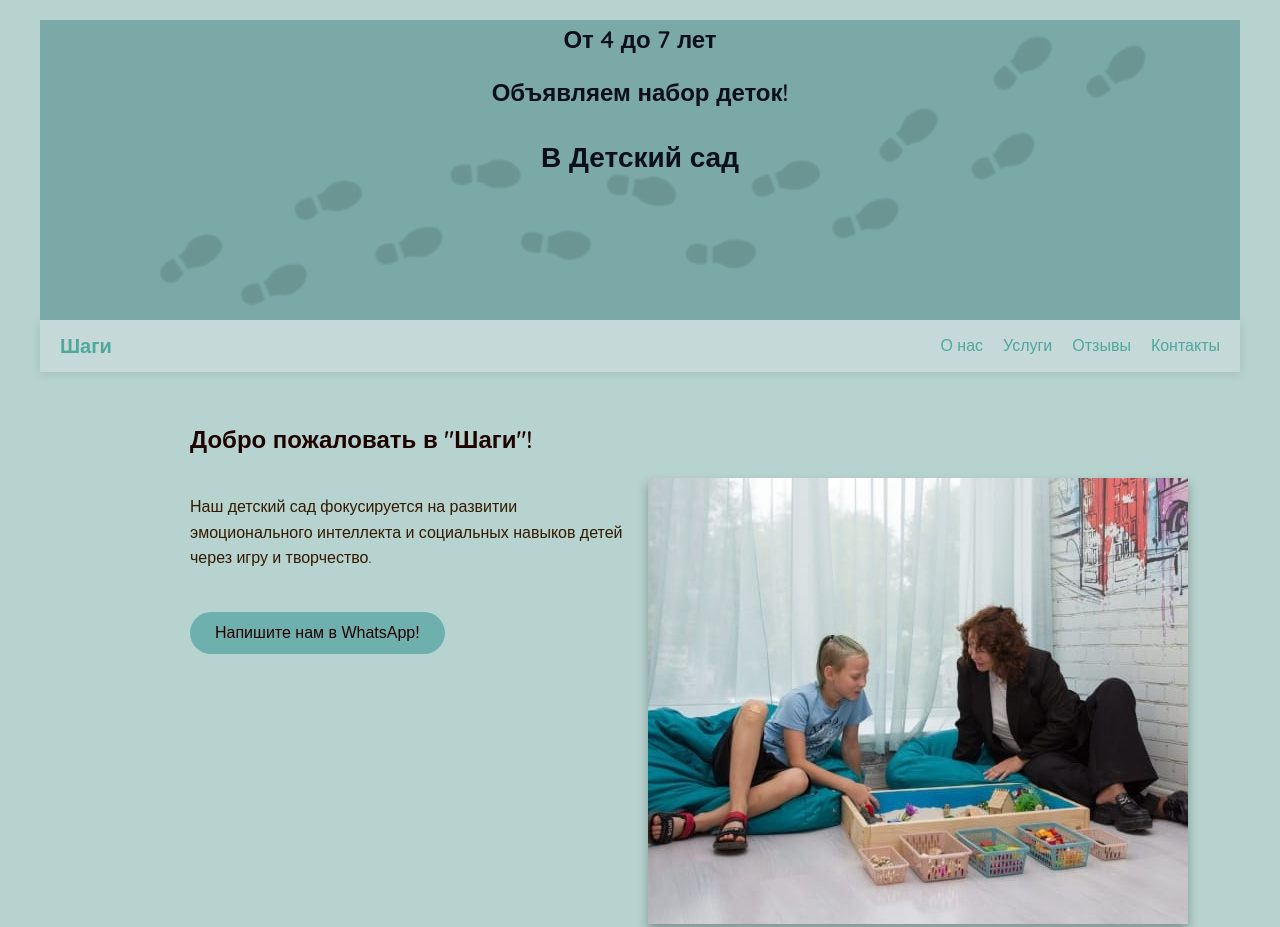
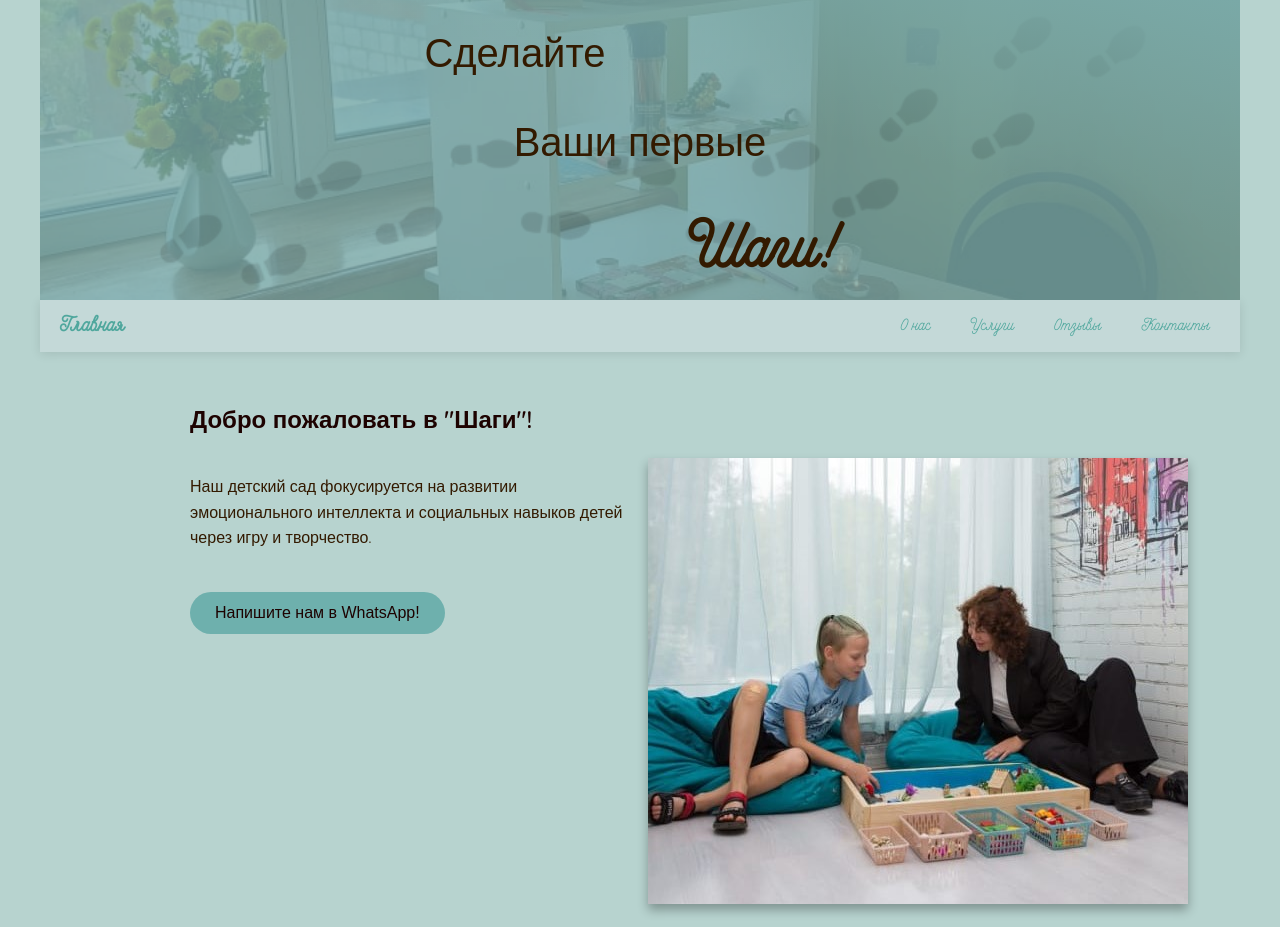
Before and after one commit to waykai-gh/garden-site, a plain HTML site: page index.html in a window 1280 px wide. Shown: the top 927 px of the page. Drawn offline with Linux system fonts and the light colour scheme.

Commit message:
correct_media(aboutimg&navbar)

```diff
--- a/index.html
+++ b/index.html
@@ -7,6 +7,7 @@
     <link rel="stylesheet" href="./src/css/base.css" />
     <link rel="stylesheet" href="./src/css/components/navbar.css" />
     <link rel="stylesheet" href="./src/css/components/buttons.css" />
+    <link rel="stylesheet" href="./src/css/components/ymap.css" />
     <link rel="icon" href="./src/img/logo-Photoroom.png" type="image/jpeg">
     <link href="https://fonts.googleapis.com/css2?family=Quicksand :wght@400;600&display=swap" rel="stylesheet">
 </head>
@@ -17,15 +18,15 @@
         <div class="container">
         <!-- Шапка сайта -->
          <div class="main-header" >
-         <h1>От 4 до 7 лет</h1>
-        <div class="main-title">
-            <h2>Объявляем набор деток!</h2>
-            <h3>В Детский сад</h3>
-        </div>
+            <div class="main-text">
+                <span class="span-text-do">Сделайте</span>
+                <span>Ваши первые</span>
+                <span class="span-text-steps">Шаги!</span>
+            </div>
         </div>
         <!-- Прикреплённое меню -->
         <nav class="navbar-container">
-            <a href="#main" class="navbar-logo">Шаги</a>
+            <a href="#main" class="navbar-logo">Главная</a>
             <ul class="navbar-menu">
                 <li><a href="#about">О нас</a></li>
                 <li><a href="#services">Услуги</a></li>
--- a/src/css/base.css
+++ b/src/css/base.css
@@ -1,4 +1,12 @@
 /* Основные настройки*/
+
+@font-face {
+  font-family: "GoodTime";
+  src: url("../fonts/GoodTimeScript.woff2") format(woff2),
+  url("../fonts/GoodTimeScript.woff") format(woff);
+  font-style: normal;
+  font-weight: normal;
+}
 body {
   font-family: 'Quicksand', sans-serif;
   margin: 0;
@@ -6,6 +14,12 @@ body {
   background-color: #B7D3CF;
   color: #331a00;
   line-height: 1.6;
+}
+
+.container {
+    max-width: 1200px; /* Максимальная ширина */
+    margin: 0 auto; /* Центрируем */
+    padding: 0 20px; /* Отступы слева/справа */
 }
 
 main {
@@ -18,31 +32,50 @@ header {
 
 .main-header {
   text-align: center;
-  background-image: url("../img/steps.png");
+  background-image:
+    linear-gradient(to right top, rgba(122,169,167,0) 60%, #7AA9A7 100%),
+    url("../img/steps.png"),
+    url("../img/headerImg.png");
   background-size: cover;
   background-position: center;
   background-color: #7AA9A7;
+  background-repeat: no-repeat;
   position: relative;
   width: 100%;
   height: 300px;
 }
 
-.main-header h1 {
-  color: #0a0f1a;
+.main-text {
+  display: flex;
+  flex-direction: column;
+  align-items: center;
+  gap: 25px; /* Расстояние между строками */
+  font-size: 40px;
 }
 
-.main-title h2 {
-  color: #0a0f1a;
-  font-size: 24px;
-  margin: 10px 0;
-  line-height: 1.2;
+.span-text-do {
+  display: block;
+  padding: 10px;
+  padding: 20px 250px 0px 0px;
 }
 
-.main-title h3 {
-  color: #0a0f1a;
-  font-size: 28px;
+.span-text-steps {
+  display: block;
+  font-weight: bold;
+  padding: 10px;
+  padding: 5px 0px 0px 250px;
+  font-family: "GoodTime";
+  font-size: 60px;
 }
 
+@media (max-width: 768px) {
+    .main-text {
+        flex-direction: column;
+        align-items: center;
+        gap: 10px;
+        font-size: 30px;
+    }
+}
 
 #about {
   text-align: left;
@@ -53,12 +86,6 @@ header {
   grid-template-columns: repeat(auto-fit, minmax(200px, 1fr));
   gap: 15px;
   margin-top: 20px;
-}
-
-.container {
-    max-width: 1200px; /* Максимальная ширина */
-    margin: 0 auto; /* Центрируем */
-    padding: 0 20px; /* Отступы слева/справа */
 }
 
 .service {
@@ -101,40 +128,6 @@ header {
   margin-top: 80px;
 }
 
-/*Карта стиль*/
-
-.map-all h3 {
-  text-align: center;
-}
-
-.map-parent {
-  display: flex;
-  justify-content: center;
-}
-
-.map-container {
-  display: block;
-  width: 900px;
-  height: 400px;
-  margin-top: 20px;
-  border-radius: 15px;
-  overflow: auto;
-  box-shadow: 0 4px 10px rgba(0, 0, 0, 0.2);
-
-}
-
-@media (max-width: 768px) {
-  .map-container {
-    height: 300px;
-  }
-}
-
-@media (max-width: 768px) {
-  .aboutImg {
-    height: 300px;
-  }
-}
-
 /* Футер */
 footer {
   background-color: #C4D9D8;
@@ -144,3 +137,11 @@ footer {
   font-size: 14px;
   color: #696969;
 }
+
+@media (max-width: 768px) {
+  .aboutImg {
+    max-width: 100%;
+    height: auto;
+    display: block
+  }
+}
--- a/src/css/components/navbar.css
+++ b/src/css/components/navbar.css
@@ -11,6 +11,7 @@
     background-color: #C4D9D8;
     box-shadow: 0 2px 10px rgba(0, 0, 0, 0.1);
     transition: none;
+    font-family: "GoodTime";
 }
 
 .navbar-logo {
@@ -22,6 +23,7 @@
 }
 
 .navbar-menu {
+    position: relative;
     list-style: none;
     margin: 0;
     padding: 0;
@@ -34,6 +36,7 @@
     color: #4FA79D;
     font-weight: 500;
     transition: color 0.3s ease;
+    padding: 5px 10px;
 }
 
 .navbar-menu li a:hover {
--- /dev/null
+++ b/src/css/components/ymap.css
@@ -0,0 +1,27 @@
+/*Карта стиль*/
+
+.map-all h3 {
+  text-align: center;
+}
+
+.map-parent {
+  display: flex;
+  justify-content: center;
+}
+
+.map-container {
+  display: block;
+  width: 900px;
+  height: 400px;
+  margin-top: 20px;
+  border-radius: 15px;
+  overflow: auto;
+  box-shadow: 0 4px 10px rgba(0, 0, 0, 0.2);
+
+}
+
+@media (max-width: 768px) {
+  .map-container {
+    height: 300px;
+  }
+}
```
Also changed, not shown: src/css/exColors.css (line endings or trailing spaces), src/fonts/GoodTimeScript.woff (added), src/fonts/GoodTimeScript.woff2 (added), src/img/headerImg.png (added).
